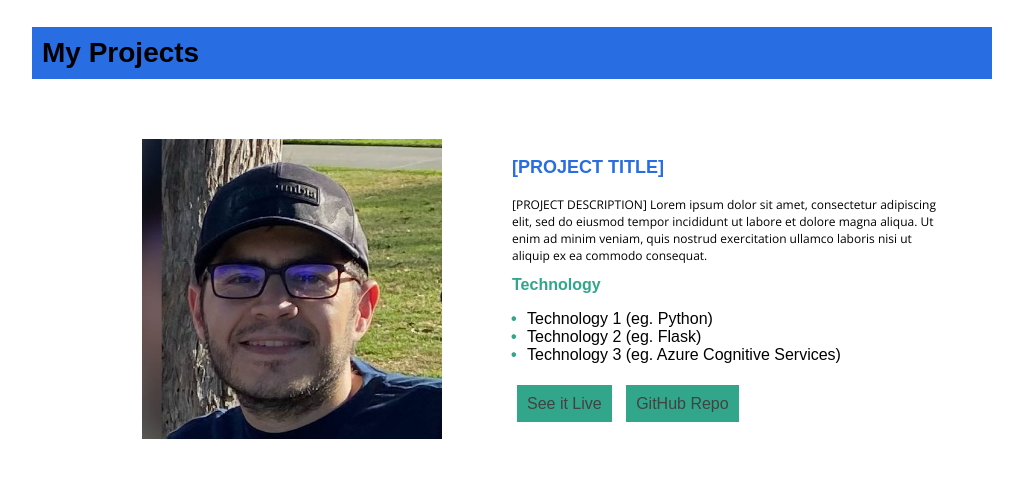
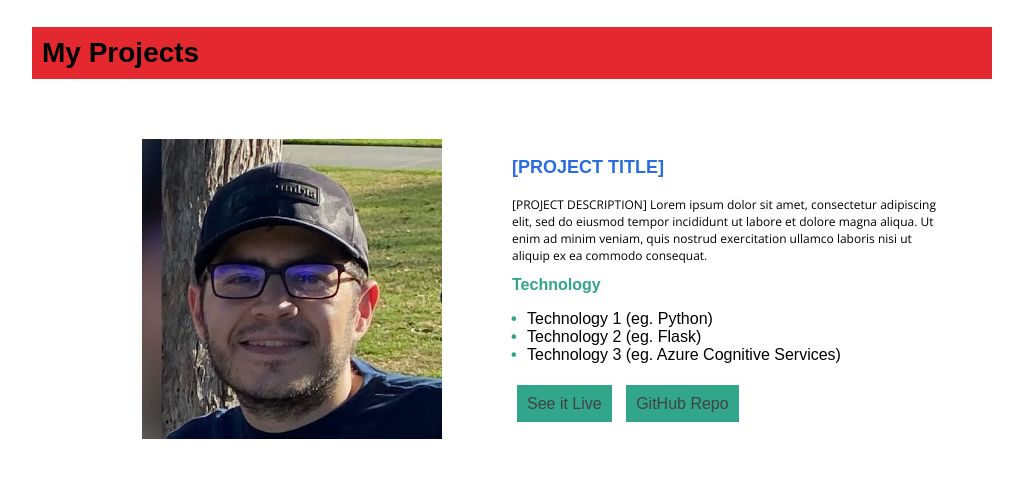
Before and after one commit to in-the-code-garden/portfolio-template, a plain HTML site: page index.html in a window 1280 px wide. Shown: the part 362-841 px from the top of the page, without its empty margins (128-1151 px from the left). Drawn offline with nearby package versions, Linux system fonts and the light colour scheme; a web font is replaced by a local one.

Commit message:
changed color

```diff
--- a/style.css
+++ b/style.css
@@ -21,7 +21,7 @@ body {
 } */
 
 .banner {
-    background-color: #296de3;
+    background-color: #e3292f;
     padding: 10px;
     margin-top: 30px;
 
```
